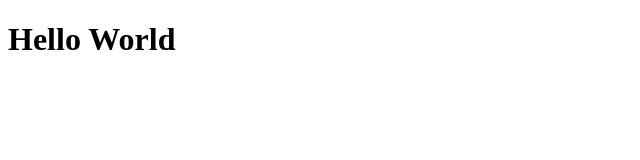
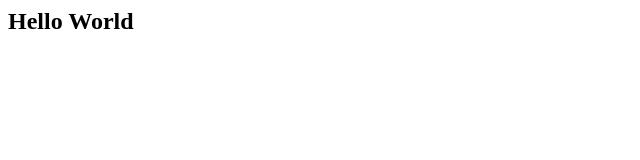
Before and after one commit to webmocha/Lumberman-web-client, a Gatsby site in the folder ui/: page / in a window 1280 px wide. Shown: the whole page, without its empty margins (0-640 px from the left). Built offline with nearby package versions, Linux system fonts and the light colour scheme; Gatsby itself is replaced by a stand-in of ours.

Commit message:
Initial usage of App component for index page

```diff
--- /dev/null
+++ b/ui/src/components/App.js
@@ -0,0 +1,11 @@
+import React from 'react';
+
+import { Box, Heading } from 'rebass';
+
+const App = () => (
+  <Box>
+    <Heading>Hello World</Heading>
+  </Box>
+);
+
+export default App;
--- a/ui/src/pages/index.js
+++ b/ui/src/pages/index.js
@@ -1,7 +1,9 @@
-import React from "react";
+import React from 'react';
 
-const App = () => (
-  <h1>Hello World</h1>
+import App from '../components/App';
+
+const IndexPage = () => (
+  <App />
 );
 
-export default App;
+export default IndexPage;
```
